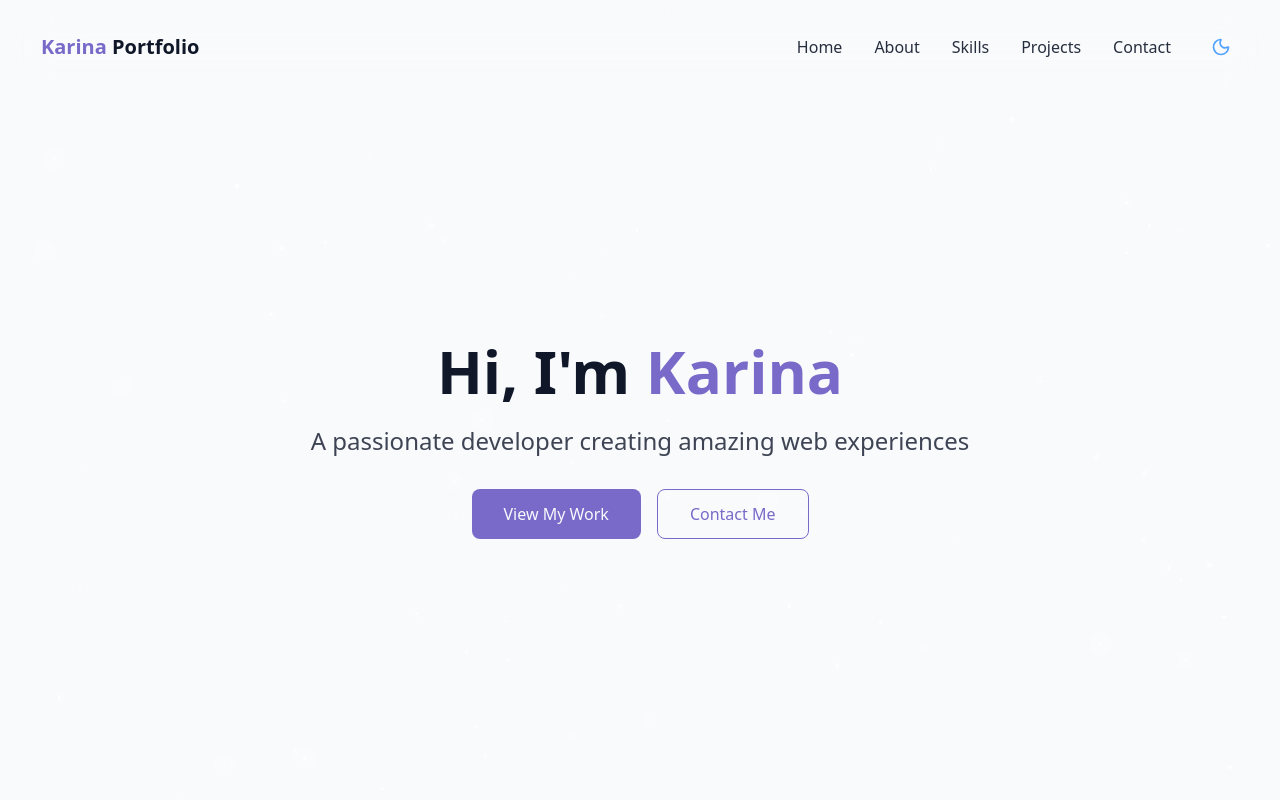
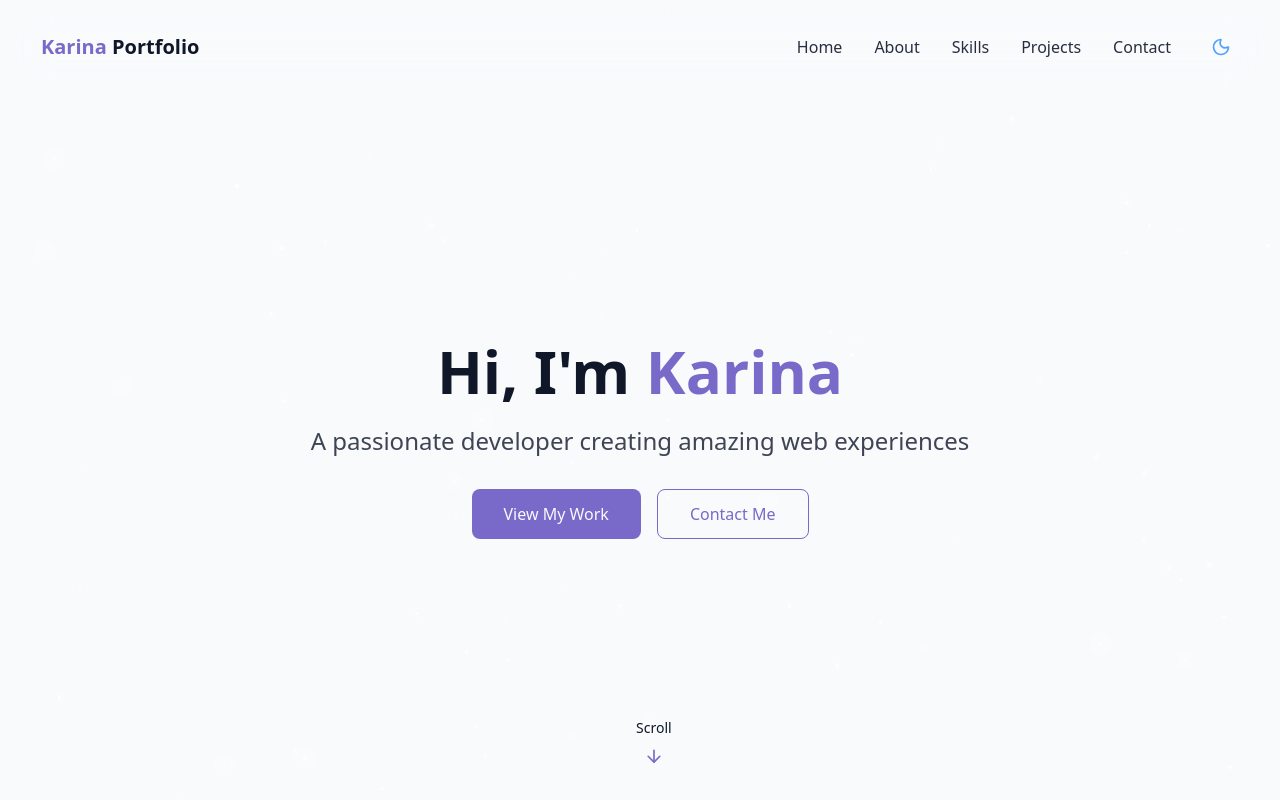
Before and after one commit to KarinaKKarinaK/react-portfolio, a React (Vite) app: page / in a window 1280 px wide. Built offline with nearby package versions, Linux system fonts and the light colour scheme.

Commit message:
Added a scroll down feature on the hoem page

```diff
--- a/src/components/HeroSection.jsx
+++ b/src/components/HeroSection.jsx
@@ -1,3 +1,6 @@
+import {ArrowDown} from "lucide-react";
+
+
 export const HeroSection = () => {
   return (
     <section
@@ -20,6 +23,11 @@
           </button>
         </div>
       </div>
+
+      <div className="absolute bottom-8 left-1/2 transform -translate-x-1 flex flex-col items-center animate-bounce">
+        <span className="text-sm text-muted-foreground mb-2">Scroll</span>
+        <ArrowDown className="h-5 w-5 text-primary" />
+      </div>
     </section>
   );
 };
```
